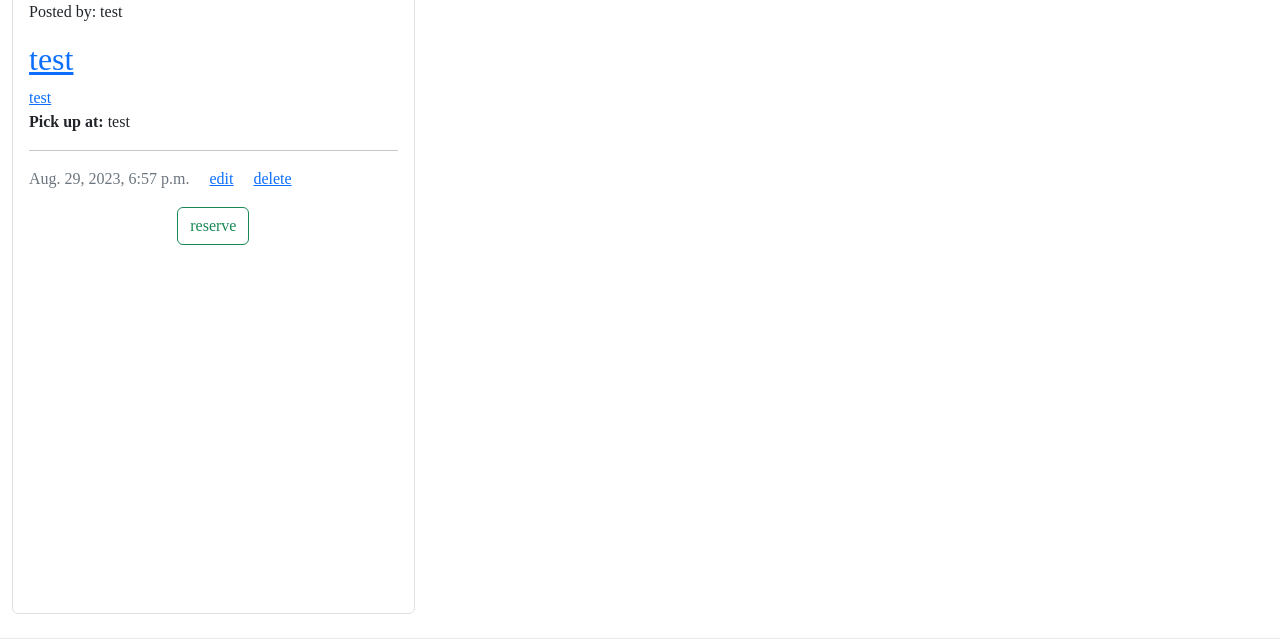
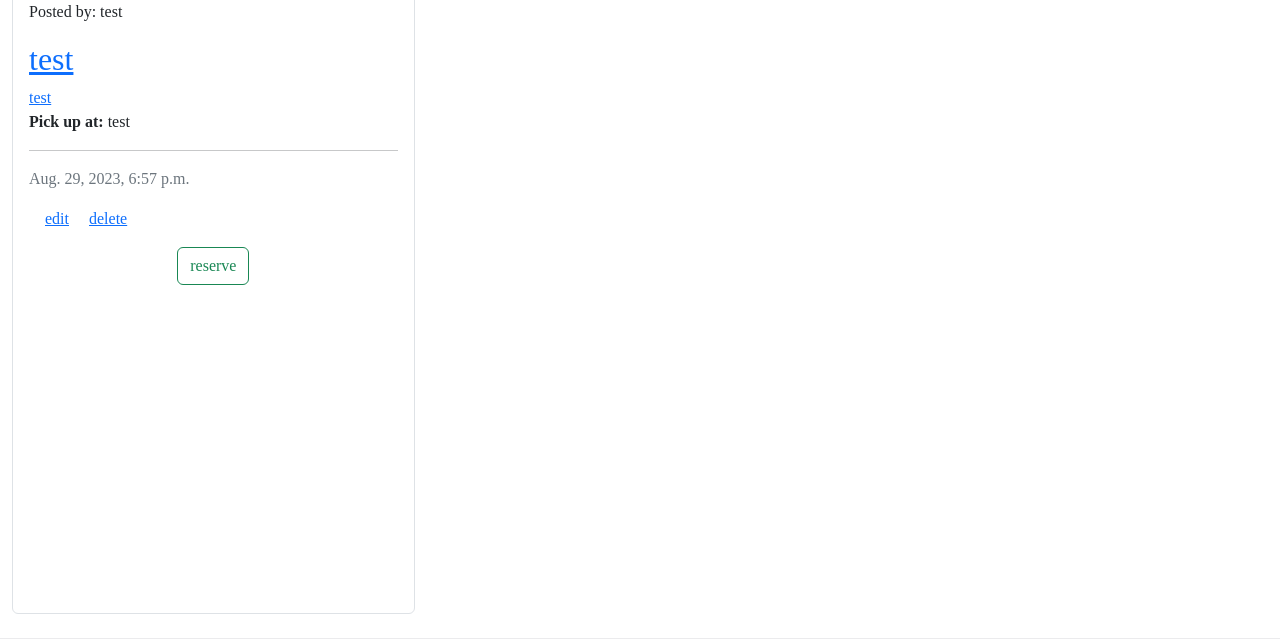
Before and after one commit to samuelandersoncodes/save-food, a Django app: page / in a window 1280 px wide. Shown: the part 232-871 px from the top of the page. Run offline with Django 3.2, Linux system fonts and the light colour scheme; a user stored in the database is signed in; data comes from the database, SQL or seed files in the repository; some libraries are stand-ins or nearby versions; some web fonts are replaced.

Commit message:
refactor: Modify post card bottom for clarity

```diff
--- a/templates/index.html
+++ b/templates/index.html
@@ -58,6 +58,7 @@
                             <p class="card-text"><strong>Pick up at:</strong> {{ post.address }}</p>
                             <hr />
                             <p class="card-text text-muted d-inline-block"> {{ post.created_on}} </p>
+                            <div>
                                 {% if user.is_authenticated %}
                                 {% if user.id == post.author.id %}
                                 <p class="card-text d-inline-block">
@@ -65,10 +66,15 @@
                                     <a href="{% url 'delete_post' post.pk %}">delete</a>
                                 </p>
                                 {% endif %}
+                                {% if not user.id == post.author.id %}
+                                <a href="{% url 'edit_post' post.pk %}" class="px-3 text-white">edit</a>
+                                <a href="{% url 'delete_post' post.pk %}" class="text-white">delete</a>
                                 {% endif %}
+                                {% endif %}
+                            </div>
                             <div>
                                 {% if user.is_authenticated %}
-                                <form class="text-center mb-4" action="{% url 'post_reserved' post.slug %}"
+                                <form class="text-center mb-1 mt-3" action="{% url 'post_reserved' post.slug %}"
                                     method="POST">
                                     {% csrf_token %}
                                     {% if not reserved %}
```
Lines whose indentation alone changed are shown as unchanged.
